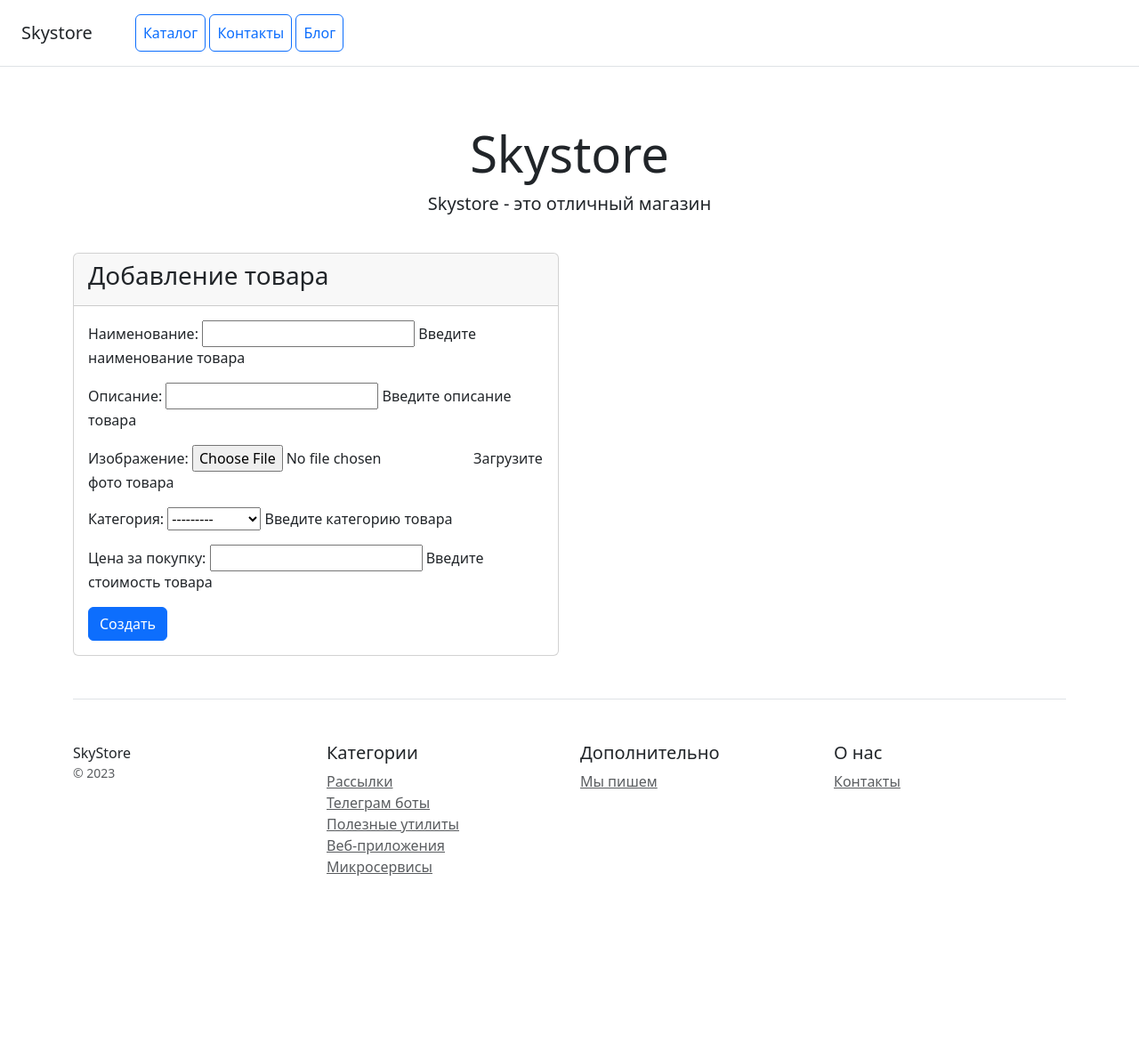
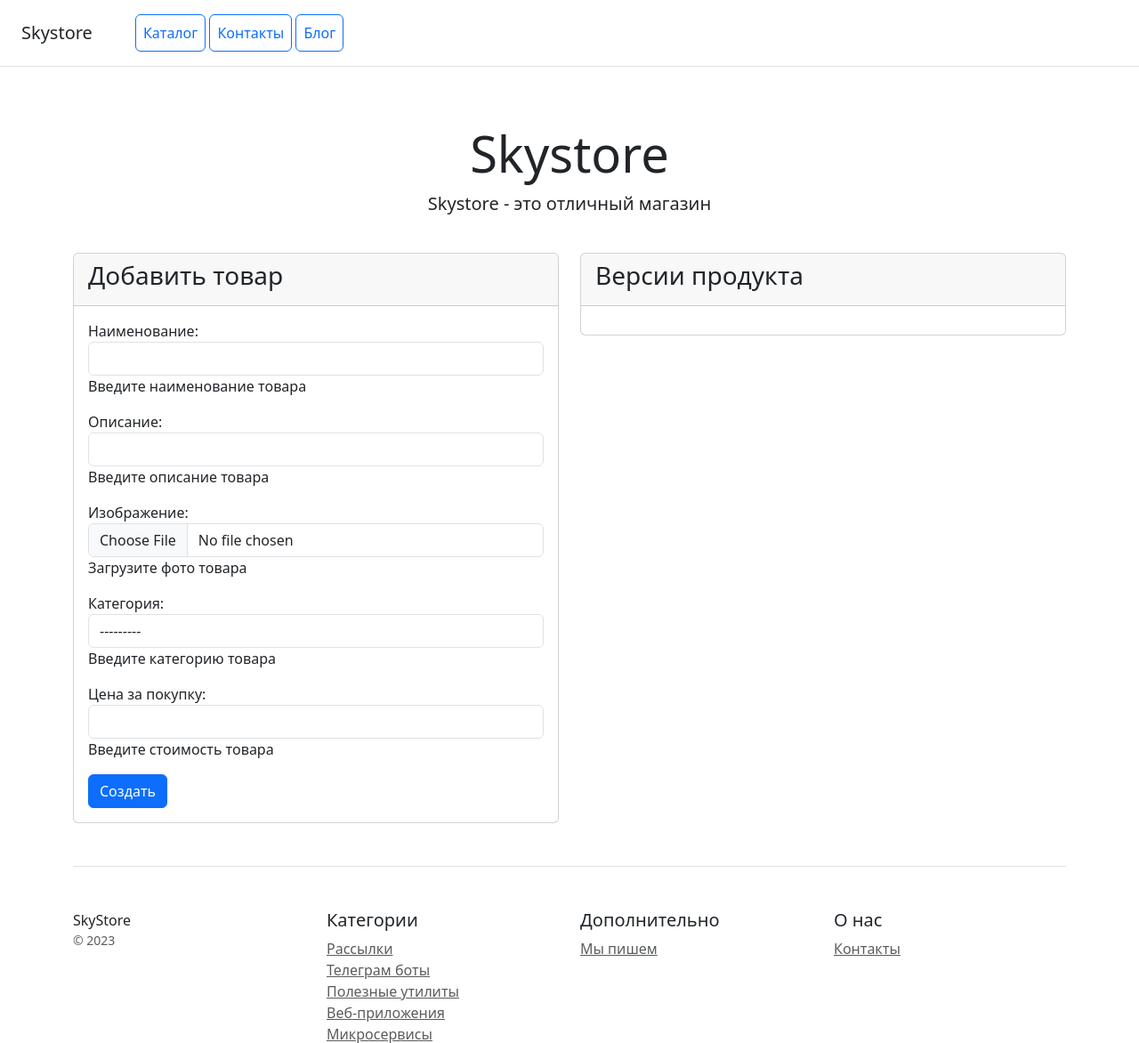
Before and after one commit to Zadorozhnyy-Dmitry/HW_19.2, a Django app: page /create/ in a window 1280 px wide. Shown: the top 1172 px of the page at 89% size. Before the commit the page ends 984 px from the top, so only its background shows below. Run offline with Django 5.2, Linux system fonts and the light colour scheme; data comes from the database, SQL or seed files in the repository; some libraries are stand-ins or nearby versions.

Commit message:
HW_22.1  задание 3. добавлена реализациz работы с формами для версий продукта. сделана стилизация

```diff
--- a/catalog/forms.py
+++ b/catalog/forms.py
@@ -2,6 +2,17 @@ from django import forms
 
 from catalog.models import Product, Version
 from config.settings import UNVALID_WORDS
+
+
+class StyleFormMixin:
+    """
+    Стилизация формы
+    """
+
+    def __init__(self, *args, **kwargs):
+        super().__init__(*args, **kwargs)
+        for field_name, field in self.fields.items():
+            field.widget.attrs['class'] = 'form-control'
 
 
 def string_to_words(my_str: str) -> list:
@@ -23,10 +34,11 @@ def string_to_words(my_str: str) -> list:
     return output_list
 
 
-class ProductForm(forms.ModelForm):
+class ProductForm(StyleFormMixin, forms.ModelForm):
     """
     Форма для товара
     """
+
     class Meta:
         model = Product
         fields = '__all__'
@@ -54,10 +66,11 @@ class ProductForm(forms.ModelForm):
         return cleaned_data
 
 
-class VersionForm(forms.ModelForm):
+class VersionForm(StyleFormMixin, forms.ModelForm):
     """
     Форма для версии товара
     """
+
     class Meta:
         model = Version
         fields = '__all__'
--- a/catalog/models.py
+++ b/catalog/models.py
@@ -78,7 +78,7 @@ class Version(models.Model):
     product = models.ForeignKey(Product, on_delete=models.CASCADE, verbose_name='товар')
     number_of_version = models.FloatField(verbose_name='номер версии')
     title = models.CharField(max_length=150, verbose_name='название версии')
-    is_actual = models.BooleanField(default=True, verbose_name='признак текущей версии')
+    is_actual = models.BooleanField(default=False, verbose_name='признак текущей версии')
 
     def __str__(self):
         return f'{self.title}.версия {self.number_of_version}'
--- a/catalog/templates/catalog/product_detail.html
+++ b/catalog/templates/catalog/product_detail.html
@@ -4,7 +4,7 @@
 
 <div class="row text-center">
 
-    <div class="col-3">
+    <div class="col-6">
         <div class="card mb-4 box-shadow">
             <div class="card-header">
                 <img class='card-img-top' src="{{ object.photo | media_filter }}">
@@ -19,10 +19,10 @@
                     <p>{{ object.description | truncatechars:100 }}</p>
                     <p>Дата создания объявления: {{ object.created_at }}</p>
                     <p>Дата изменения объявления: {{ object.updated_at }}</p>
-
                 </ul>
                 <div class="btn-group">
-                    <a class="btn btn-lg btn-block btn-outline-primary" href="#" role="button">Купить</a>
+                    <a class="btn btn-lg btn-block btn-outline-primary"
+                       href="{% url 'catalog:update_product' object.pk %}">Редактировать</a>
                     <a class="btn btn-lg btn-block btn-outline-primary"
                        href="{% url 'catalog:home' %}" role="button">Назад</a>
                 </div>
--- a/catalog/templates/catalog/product_form.html
+++ b/catalog/templates/catalog/product_form.html
@@ -3,17 +3,19 @@
 {% block content %}
 <div class="col-12">
     <form class="row" method="post" enctype="multipart/form-data">
-        <div class="col-12">
-            <div class="row">
+
         <div class="col-6">
             <div class="card">
                 <div class="card-header">
                     <h3 class="card-title">
-                                Добавление товара
+                        {% if object %}
+                        Редактировать товар
+                        {% else %}
+                        Добавить товар
+                        {% endif %}
                     </h3>
                 </div>
                 <div class="card-body">
-
                     {% csrf_token %}
                     {{ form.as_p }}
                     <button type="submit" class="btn btn-primary">
@@ -23,14 +25,29 @@
                         Создать
                         {% endif %}
                     </button>
-
                 </div>
             </div>
         </div>
 
-
+        <div class="col-6">
+            <div class="card">
+                <div class="card-header">
+                    <h3 class="card-title">
+                        Версии продукта
+                    </h3>
+                </div>
+                <div class="card-body">
+                    {{ formset.management_form }}
+                    {% for form in formset.forms %}
+                        {{ form.as_p }}
+                        {% if not forloop.last %}
+                            <hr>
+                        {% endif %}
+                    {% endfor %}
                 </div>
             </div>
+        </div>
+
     </form>
 </div>
 {% endblock %}
--- a/catalog/urls.py
+++ b/catalog/urls.py
@@ -1,12 +1,13 @@
 from django.urls import path, include
 from catalog.apps import CatalogConfig
-from catalog.views import contact, ProductListView, ProductDetailView, ProductCreateView
+from catalog.views import contact, ProductListView, ProductDetailView, ProductCreateView, ProductUpdateView
 
 app_name = CatalogConfig.name
 
 urlpatterns = [
     path("", ProductListView.as_view(), name="home"),
     path("contacts/", contact, name="contact"),
-    path("product/<int:pk>", ProductDetailView.as_view(), name="product_about"),
-    path('create/', ProductCreateView.as_view(), name='create_product')
+    path("product/<int:pk>/", ProductDetailView.as_view(), name="product_about"),
+    path('create/', ProductCreateView.as_view(), name='create_product'),
+    path('edit/<int:pk>/', ProductUpdateView.as_view(), name='update_product'),
 ]
--- a/catalog/views.py
+++ b/catalog/views.py
@@ -1,5 +1,5 @@
 from django.shortcuts import render, get_object_or_404
-from django.views.generic import ListView, DetailView, CreateView
+from django.views.generic import ListView, DetailView, CreateView, UpdateView
 
 from catalog.forms import ProductForm, VersionForm
 from catalog.models import Product, Version
@@ -14,6 +14,9 @@ class ProductListView(ListView):
     model = Product
 
     def get_context_data(self, **kwargs):
+        """
+        Расширяем данные информацией по актуальной версии товара
+        """
         context_data = super().get_context_data(**kwargs)
         for product in context_data['object_list']:
             actual_version = Version.objects.filter(product=product, is_actual=True).first()
@@ -48,3 +51,37 @@ class ProductCreateView(CreateView):
     model = Product
     form_class = ProductForm
     success_url = reverse_lazy('catalog:home')
+
+
+class ProductUpdateView(UpdateView):
+    """
+    Контроллер обновления товара
+    """
+    model = Product
+    form_class = ProductForm
+    success_url = reverse_lazy('catalog:home')
+
+    def get_context_data(self, **kwargs):
+        """
+        Добавляем формсет для ввода версии продукта
+        """
+        context_data = super().get_context_data(**kwargs)
+        SubjectFormset = inlineformset_factory(Product, Version, form=VersionForm, extra=1)
+        if self.request.method == 'POST':
+            context_data['formset'] = SubjectFormset(self.request.POST, instance=self.object)
+        else:
+            context_data['formset'] = SubjectFormset(instance=self.object)
+
+        return context_data
+
+    def form_valid(self, form):
+        """
+        Обработка сохранения формсетов
+        """
+        formset = self.get_context_data()['formset']
+        self.object = form.save()
+        if formset.is_valid():
+            formset.instance = self.object
+            formset.save()
+
+        return super().form_valid(form)
```
Also changed, not shown: catalog/migrations/0006_alter_version_is_actual.py (added). Lines whose indentation alone changed are shown as unchanged.
